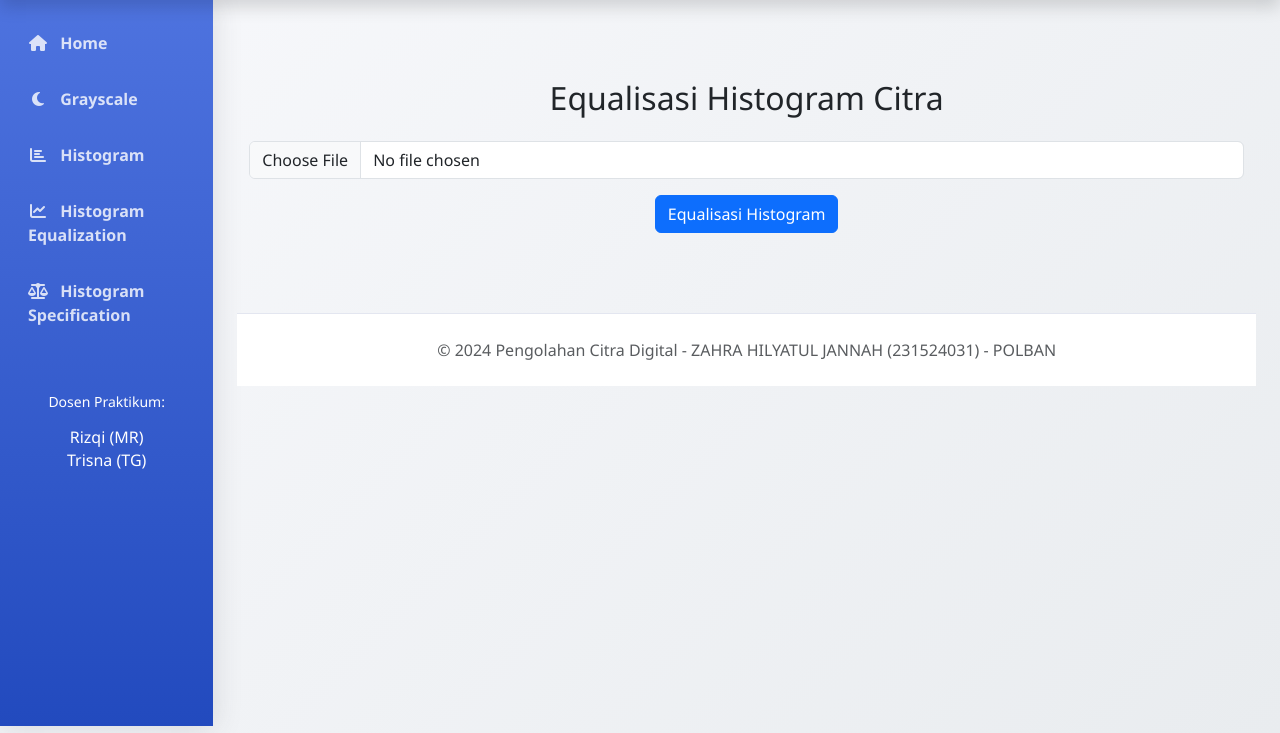
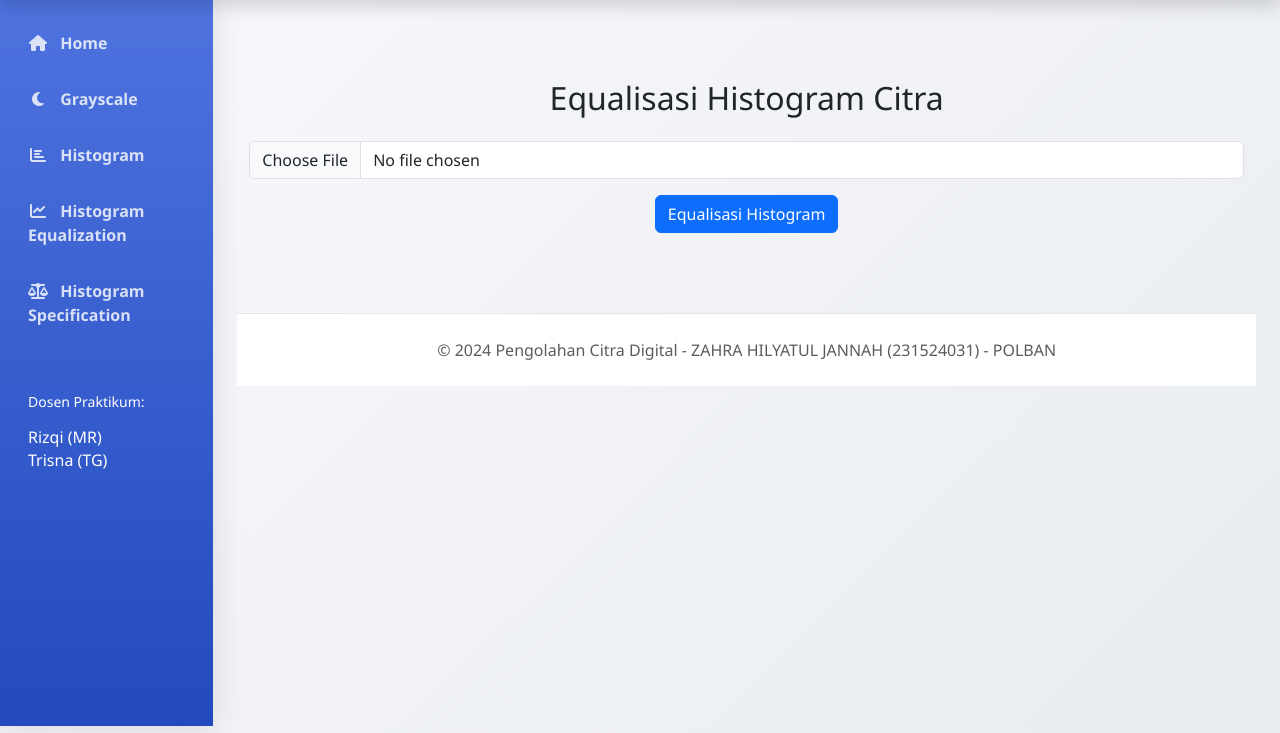
Before and after one commit to PrkHlyaa/operasi-pengolahan-citra, a FastAPI app: page /equalize/ in a window 1280 px wide. Shown: the part 67-800 px from the top of the page. Run offline with FastAPI, Linux system fonts and the light colour scheme.

Commit message:
Upload modul 2 template praktikum

```diff
--- a/templates/base.html
+++ b/templates/base.html
@@ -296,7 +296,7 @@
             </ul>
 
             <div class="mt-5 px-3">
-              <div class="text-center text-white">
+              <div class="text-white">
                 <p class="small">Dosen Praktikum:</p>
                 <h6 class="mb-1">Rizqi (MR)</h6>
                 <h6>Trisna (TG)</h6>
```
Also changed, not shown: static/histograms/color_a6a84117-5bdc-4590-85dc-cf653d50382d.png (added), static/histograms/grayscale_5d54f9b5-81ce-45ff-a8b7-c2f179d3643c.png (added), static/uploads/equalized_ffa2cf3e-58ec-464f-9661-810dd063e4ec.png (added), static/uploads/original_5362f90b-c0ab-4f6b-956d-cb6aa1e525d5.png (added), static/uploads/original_7fa401c2-74a2-48e5-beb4-8c947051c7fe.png (added), static/uploads/specified_df573a34-8829-478d-8b86-2eb0ce6151a0.png (added).
